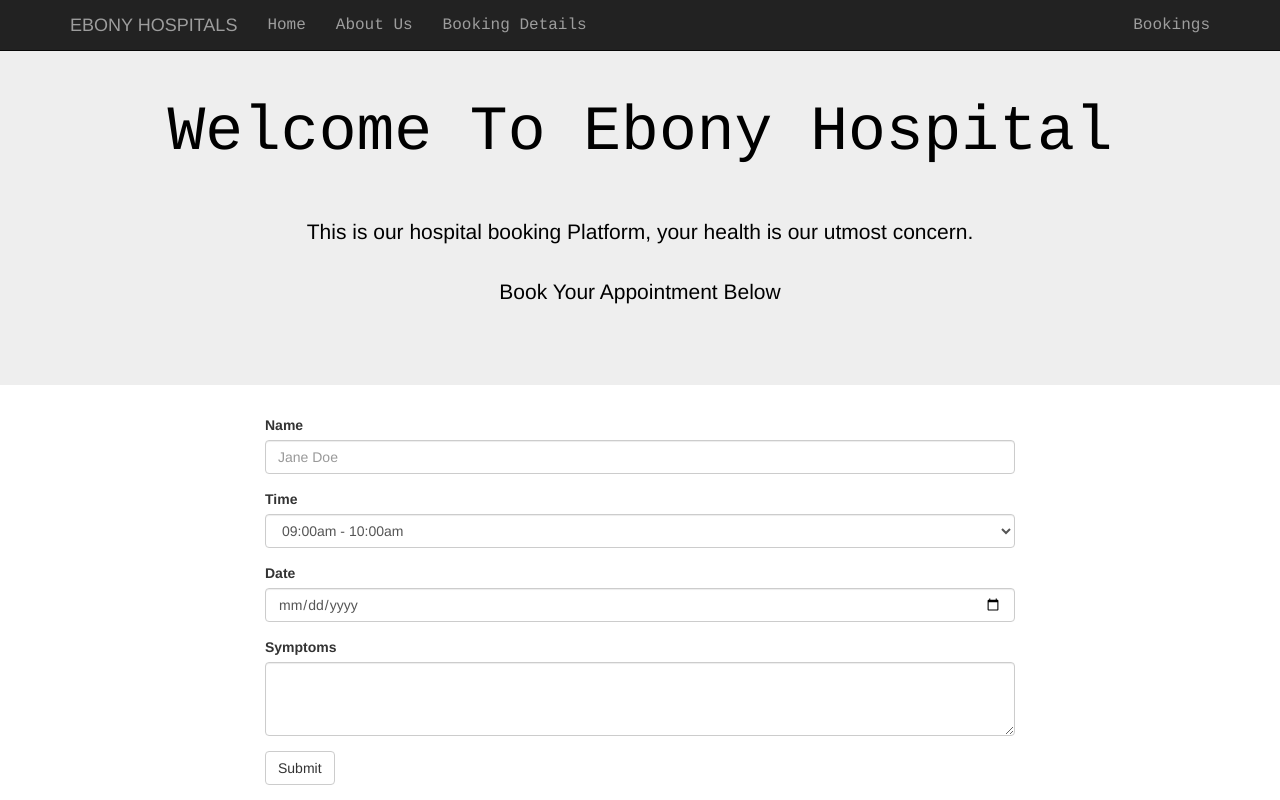
After one commit to uimarshall/HospitalAppointmentBookingApp, a Flask app: page /bookings in a window 1280 px wide. The commit adds this page. Run offline with Flask 2, Linux system fonts and the light colour scheme; some libraries are stand-ins or nearby versions.

Commit message:
added menu pages, modified app.py and home.html

```diff
--- a/app.py
+++ b/app.py
@@ -6,6 +6,24 @@ app = Flask(__name__)
 @app.route('/')
 def index():
     return render_template('home.html')
+
+
+@app.route('/about')
+def about():
+
+    return render_template('about.html')
+
+
+@app.route('/bookingdetails')
+def bookingdetails():
+
+    return render_template('bookingdetails.html')
+
+
+@app.route('/bookings')
+def bookings():
+
+    return render_template('bookings.html')
 
 
 @app.route('/act', methods=['GET', 'POST'])
--- /dev/null
+++ b/static/custom.css
@@ -0,0 +1,139 @@
+/* Move down content because we have a fixed navbar that is 50px tall */
+body {
+  padding-top: 50px;
+}
+
+ul.nav, .jumbotron h1 {
+	font-family: 'Arvo', courier, serif;
+  font-weight: 400;
+}
+
+ul.nav {
+	font-size: 16px;
+}
+
+footer {
+	background-color: #4C4C4C;
+	padding-top: 150px;
+	padding-bottom: 30px;
+  margin-bottom: 0;
+}
+
+#get-involved {
+	background-color: #f5f5f5;
+}
+
+.jumbotron {
+	text-align: center;
+	/* background-image: url(); */
+	color: black;
+}
+
+.jumbotron h1 {
+	margin-top: 0px;
+	margin-bottom: 50px;
+}
+
+.jumbotron p {
+	margin-bottom: 30px;
+	font-weight: 100;
+	padding: 0 50px;
+}
+
+.btn-lg {
+	font-size: 36px;
+}
+
+.homepage {
+	text-align: center;
+	padding-bottom: 30px;
+	padding-top: 30px;
+}
+
+.homepage h2, .homepage h3 {
+	color: #e74c3c;
+	font-family: 'Arvo', courier, serif;
+	text-transform: uppercase;
+}
+
+.homepage h2 {
+	font-size: 30px;
+}
+
+.homepage h3 {
+	font-size: 26px;
+}
+
+.homepage p {
+	font-size: 21px;
+	font-weight: 300;
+}
+
+.homepage a {
+	color: #e74c3c;
+}
+
+.homepage a:hover {
+	color: #e74c3c;
+	text-decoration: none;
+	opacity: .8;
+}
+
+.homepage hr {
+	border-top: 1px solid #e74c3d;
+	width: 160px;
+	margin-top: 15px;
+}
+
+/* Responsive Styling */
+
+@media (max-width: 1199px) {
+
+	.jumbotron h1 {
+		font-size: 56px;
+		margin-bottom: 30px;
+	}
+
+}
+
+@media (max-width: 991px) {
+
+	.jumbotron h1 {
+		font-size: 44px;
+	}
+
+	.jumbotron p {
+		padding: 0 10px;
+	}
+
+	#get-involved .col-md-4 {
+		padding-top: 20px;
+		padding-bottom: 20px;
+	}
+
+}
+
+@media (max-width: 767px) {
+
+	.jumbotron h1 {
+		font-size: 24px;
+	}
+
+	.jumbotron p {
+		font-size: 16px;
+		padding: 0;
+	}
+
+	.btn-lg {
+		font-size: 18px;
+	}
+
+	.homepage p {
+		font-size: 18px;
+	}
+
+	footer img {
+		width: 80%;
+	}
+
+}
--- /dev/null
+++ b/templates/bookings.html
@@ -0,0 +1,45 @@
+{% extends 'layout.html' %}
+
+{% block body %}
+  <div class="jumbotron text-center">
+    <h1>Welcome To Ebony Hospital</h1>
+    <p>This is our hospital booking Platform, your health is our utmost concern.</p>
+    <p>Book Your Appointment Below</p>
+  </div>
+
+  <div class="container">
+      <div class="row">
+        <div class="col-md-8 col-md-offset-2">
+
+          <form action="/act" method="POST">
+            <div class="form-group">
+              <label for="fname">Name</label>
+              <input type="text" class="form-control" name= "name" id="fname" placeholder="Jane Doe">
+            </div>
+
+            <div class="form-group">
+              <label for="booktime">Time</label>
+                <select id="country" name="mytime" class="form-control">
+                  {# ensure no space btw the in what u put in the value field #}
+                  <option value="09:00am-10:00am">09:00am - 10:00am</option>
+                  <option value="10:00am-11:00am">10:00am - 11:00am</option>
+                  <option value="11:00am-12:00pm">11:00am - 12:00pm</option>
+                  <option value="12:00pm-01:00pm">12:00pm - 01:00pm</option>
+                  <option value="01:00pm-02:00pm">01:00pm - 02:00pm</option>
+                  <option value="01:00pm-02:00pm">02:00pm - 03:00pm</option>
+                </select>
+            </div>
+            <div class="form-group">
+              <label for="birthdate">Date</label>
+              <input type="date" class="form-control" name= "mydate" id="exampleInputDate" placeholder="date">
+            </div>
+            <div class="form-group">
+              <label for="patientsSymptoms">Symptoms</label>
+              <textarea class="form-control" rows="3" name="symptoms"></textarea>
+            </div>
+            <button type="submit" class="btn btn-default">Submit</button>
+          </form>
+        </div>
+      </div>
+    </div>
+{% endblock %}
--- /dev/null
+++ b/templates/includes/_messages.html
@@ -0,0 +1,9 @@
+{# This is where the flash message will be displayed #}
+{% with messages = get_flashed_messages(with_categories=true) %}
+  {% if messages %}
+    {% for category, message in messages %}
+    {# the category willbe "alert success" #}
+      <div class="alert alert-{{category}}">{{message}}</div>
+    {% endfor %}
+  {% endif %}
+{% endwith %}
--- /dev/null
+++ b/templates/includes/_navbar.html
@@ -0,0 +1,25 @@
+
+
+    <nav class="navbar navbar-inverse navbar-fixed-top">
+      <div class="container">
+        <div class="navbar-header">
+          <button type="button" class="navbar-toggle collapsed" data-toggle="collapse" data-target="#navbar" aria-expanded="false" aria-controls="navbar">
+            <span class="sr-only">Toggle navigation</span>
+            <span class="icon-bar"></span>
+            <span class="icon-bar"></span>
+            <span class="icon-bar"></span>
+          </button>
+          <a class="navbar-brand" href="#">EBONY HOSPITALS</a>
+        </div>
+        <div id="navbar" class="collapse navbar-collapse">
+          <ul class="nav navbar-nav">
+            <li><a href="/">Home</a></li>
+            <li><a href="/about">About Us</a></li>
+            <li><a href="/bookingdetails">Booking Details</a></li>
+          </ul>
+          <ul class="nav navbar-nav navbar-right">
+            <li><a href="/bookings">Bookings</a></li>
+          </ul>
+        </div><!--/.nav-collapse -->
+      </div>
+    </nav>
--- /dev/null
+++ b/templates/layout.html
@@ -0,0 +1,25 @@
+<!DOCTYPE html>
+<html lang="en">
+  <head>
+    <meta charset="utf-8">
+    <title>EBONY HOSPITALS</title>
+    <link rel="stylesheet" href="https://maxcdn.bootstrapcdn.com/bootstrap/3.3.7/css/bootstrap.min.css">
+    <link rel="stylesheet" type="text/css" href="{{url_for('static', filename='custom.css')}}">
+  </head>
+  <body>
+    <!-- include the navbar in the body -->
+    {% include 'includes/_navbar.html' %}
+    <!-- wrap the body block in a container -->
+    <!-- <div class="container"> -->
+      <!-- the flash message should be after the navbar -->
+      {% include 'includes/_messages.html' %}
+      {% block body %}{% endblock %}
+
+    <!-- </div> -->
+
+
+    <script src="https://maxcdn.bootstrapcdn.com/bootstrap/3.3.7/js/bootstrap.min.js">
+
+    </script>
+  </body>
+</html>
```
Also changed, not shown: templates/about.html (added, +10 -0 lines), templates/bookingdetails.html (added, +10 -0 lines), templates/home.html (+51 -2 lines), templates/status.html (added, +11 -0 lines).
